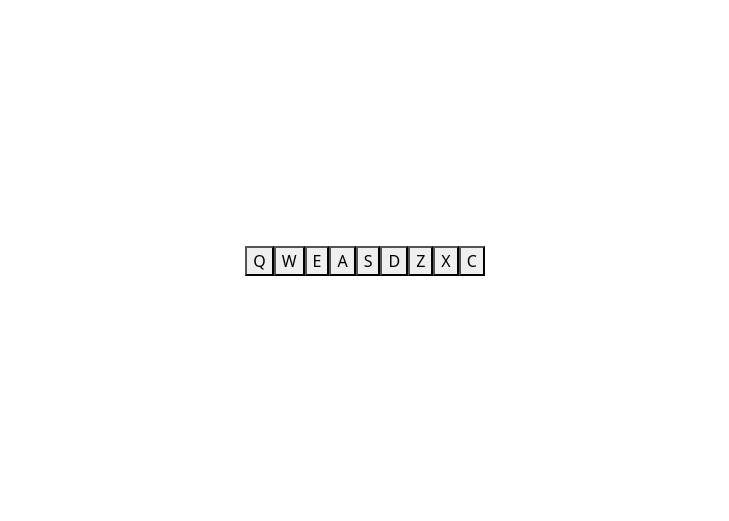
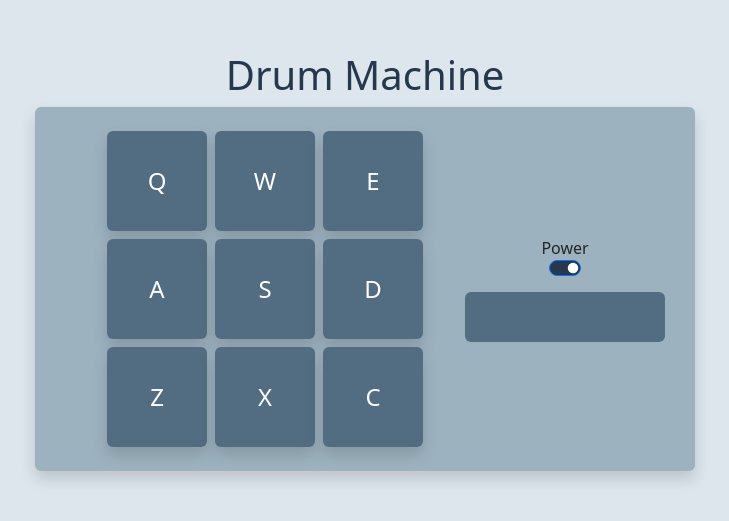
Before and after one commit to JoseMiguelVazquez/drum-machine, a React (Vite) app: page / in a window 1280 px wide. Shown: the part 139-660 px from the top of the page, without its empty margins (275-1004 px from the left). Built offline with nearby package versions, Linux system fonts and the light colour scheme.

Commit message:
styles applied

```diff
--- a/src/App.jsx
+++ b/src/App.jsx
@@ -1,4 +1,4 @@
-import { useEffect } from 'react'
+import { useEffect, useState } from 'react'
 import './App.css'
 import Heater1 from './audio/Heater-1.mp3'
 import Heater2 from './audio/Heater-2.mp3'
@@ -12,6 +12,8 @@ import ClosedHH from './audio/Closed-HH.mp3'
 import DrumPad from './components/DrumPad'
 
 function App () {
+  const [currentSound, setCurrentSound] = useState('')
+
   const padBankInfo = [
     { btnId: 'Heater-1', keyboardKey: 'Q', soundSource: Heater1 },
     { btnId: 'Heater-2', keyboardKey: 'W', soundSource: Heater2 },
@@ -24,9 +26,10 @@ function App () {
     { btnId: 'Closed-HH', keyboardKey: 'C', soundSource: ClosedHH }
   ]
 
-  const playSound = (soundId) => {
-    const audio = document.getElementById(soundId)
+  const playSound = (soundKey, btnId) => {
+    const audio = document.getElementById(soundKey)
     if (audio !== null) {
+      setCurrentSound(btnId)
       audio.play()
     }
   }
@@ -37,9 +40,10 @@ function App () {
 
   return (
     <>
-      <div id='drum-machine' className='d-flex justify-content-center align-items-center h-100'>
-        <div className='d-flex'>
-          <div id='pad-bank'>
+      <div id='drum-machine' className='d-flex flex-column justify-content-center align-items-center h-100 w-100'>
+        <h1 className='general-title'>Drum Machine</h1>
+        <div id='drum-machine-container' className='d-flex rounded shadow'>
+          <div id='pad-bank' className='d-flex flex-wrap justify-content-center align-items-center gap-2 py-4'>
             {padBankInfo.map(drumPad => (
               <DrumPad
                 key={drumPad.keyboardKey}
@@ -50,8 +54,12 @@ function App () {
               />
             ))}
           </div>
-          <div id='controls'>
-            <p id='display'> </p>
+          <div id='controls' className='d-flex flex-column align-items-center justify-content-center py-4'>
+            <div className='form-check form-switch d-flex flex-column align-items-center p-0 mb-3'>
+              <label className='form-check-label p-0 m-0' htmlFor='flexSwitchCheckChecked'>Power</label>
+              <input className='form-check-input p-0 m-0' type='checkbox' role='switch' id='flexSwitchCheckChecked' checked />
+            </div>
+            <p id='display' className='d-flex align-items-center justify-content-center m-0 rounded'>{currentSound}</p>
           </div>
         </div>
       </div>
--- a/src/components/DrumPad.jsx
+++ b/src/components/DrumPad.jsx
@@ -3,7 +3,7 @@ import React from 'react'
 
 const DrumPad = ({ btnId, keyboardKey, soundSource, handlePlaySound }) => {
   return (
-    <button className='drum-pad' id={btnId} onClick={() => handlePlaySound(keyboardKey)}>
+    <button className='drum-pad btn btn-custom shadow' id={btnId} onClick={() => handlePlaySound(keyboardKey, btnId)}>
       {keyboardKey}
       <audio src={soundSource} className='clip' id={keyboardKey} />
     </button>
--- a/src/index.css
+++ b/src/index.css
@@ -1,7 +1,60 @@
 body {
     height: 100vh;
+    width: 100vw;
+    background-color: #DDE6ED;
 }
 
 #root {
     height: 100%;
+    width: 100%;
 }
+
+.general-title {
+    color: #27374D;
+    font-size: 2.5rem;
+}
+
+#drum-machine-container {
+    width: 100%;
+    flex-direction: column;
+    align-items: center;
+    justify-content: center;
+    background-color: #9DB2BF;
+}
+
+#pad-bank {
+    width: 400px;
+}
+
+.btn-custom {
+    width: 100px;
+    height: 100px;
+}
+
+.btn-custom, #display {
+    background-color: #526D82;
+    font-size: 1.5rem;
+    color: white;
+}
+
+.btn-custom:hover {
+    background-color: #628199;
+    color: white;
+}
+
+#flexSwitchCheckChecked {
+    background-color: #27374D;
+}
+
+#display {
+    width: 200px;
+    height: 50px;
+}
+
+
+@media screen and (min-width: 700px) {
+    #drum-machine-container {
+        width: 660px;
+        flex-direction: row;
+    }
+}
```
